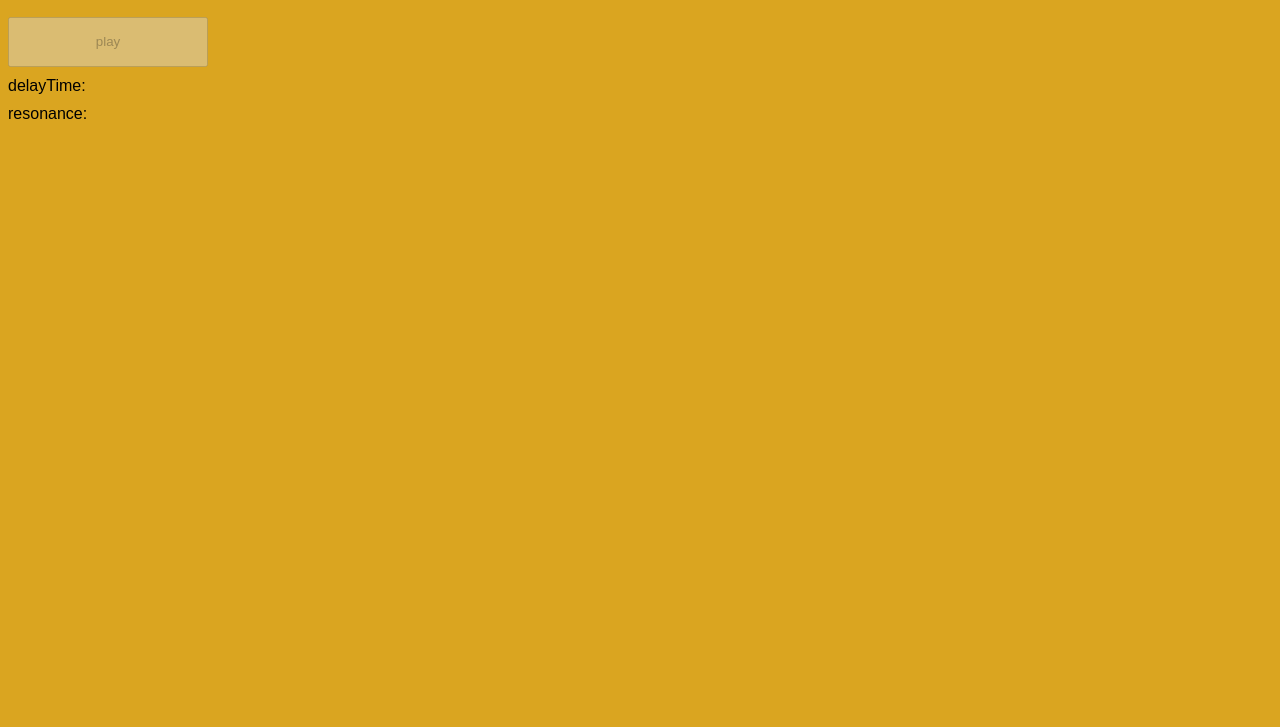
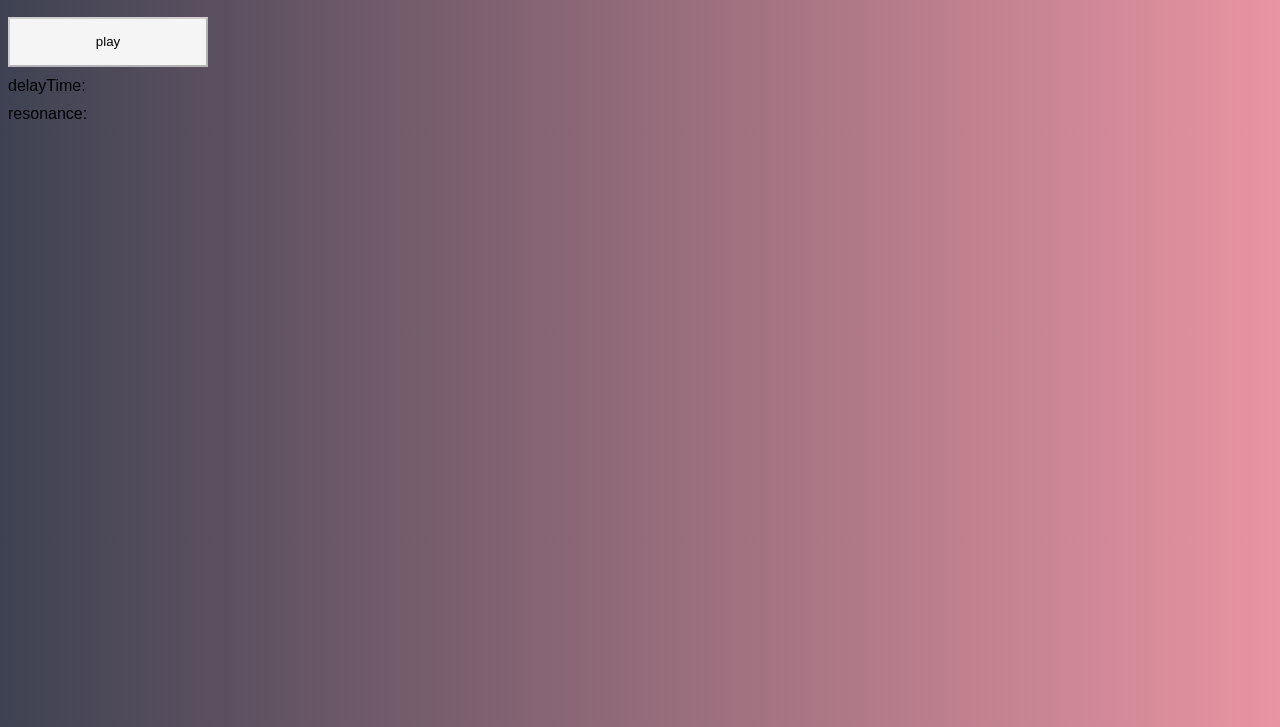
Before and after one commit to babbins/freef.one, a website built with Parcel: page index.html in a window 1280 px wide. Shown: the part 73-800 px from the top of the page. Built offline with nearby package versions, Linux system fonts and the light colour scheme; files whose address does not match are found by name.

Commit message:
update styling

```diff
--- a/index.html
+++ b/index.html
@@ -1,16 +1,15 @@
 <!DOCTYPE html>
 <html>
-
   <head>
     <title>Parcel Sandbox</title>
+    <meta name="viewport" content="width=device-width, initial-scale=1" />
+
     <meta charset="UTF-8" />
   </head>
 
   <body>
     <div id="app"></div>
 
-	<script src="src/index.js">
-	</script>
+    <script src="src/index.js"></script>
   </body>
-
 </html>
--- a/package.json
+++ b/package.json
@@ -8,6 +8,7 @@
     "build": "parcel build index.html --public-url ./"
   },
   "dependencies": {
+    "focus-visible": "5.2.0",
     "lodash": "4.17.20",
     "tone": "14.7.77"
   },
--- a/src/index.js
+++ b/src/index.js
@@ -1,5 +1,5 @@
 import "regenerator-runtime/runtime";
-
+import "focus-visible";
 import "./styles.css";
 import * as Tone from "tone";
 import { throttle } from "lodash";
--- a/src/styles.css
+++ b/src/styles.css
@@ -1,13 +1,25 @@
 body {
   font-family: sans-serif;
-  background-color: goldenrod;
+  background: rgb(62, 66, 82);
+  background: linear-gradient(
+    90deg,
+    rgba(62, 66, 82, 1) 0%,
+    rgba(233, 148, 162, 1) 100%
+  );
 }
 
 button.toggle-play {
   width: 200px;
   height: 50px;
+  background-color: whitesmoke;
+  color: black;
+  cursor: pointer;
 }
 
 * + * {
   margin-top: 10px;
 }
+
+.js-focus-visible :focus:not(.focus-visible) {
+  outline: none;
+}
```
Lines whose indentation alone changed are shown as unchanged.
